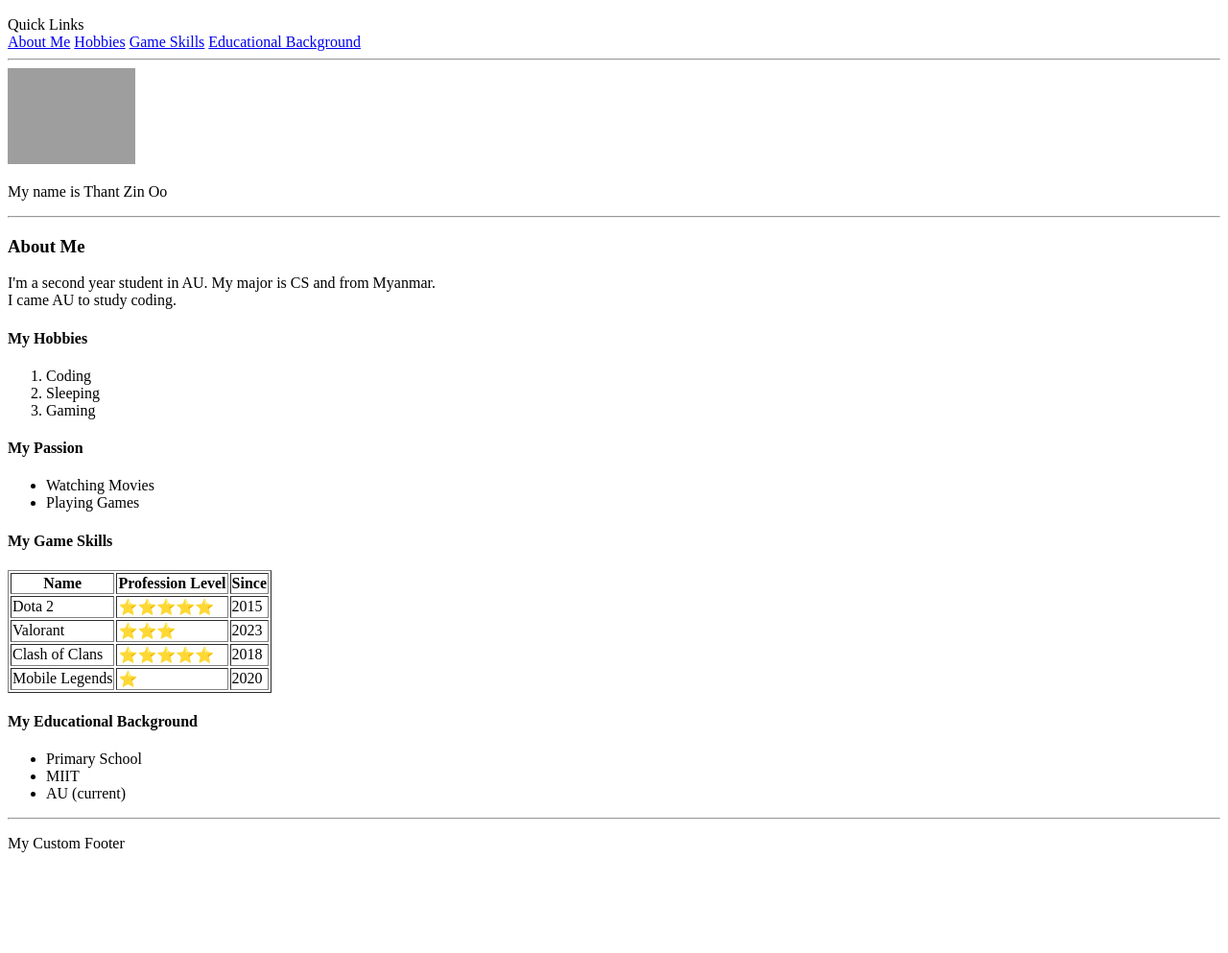
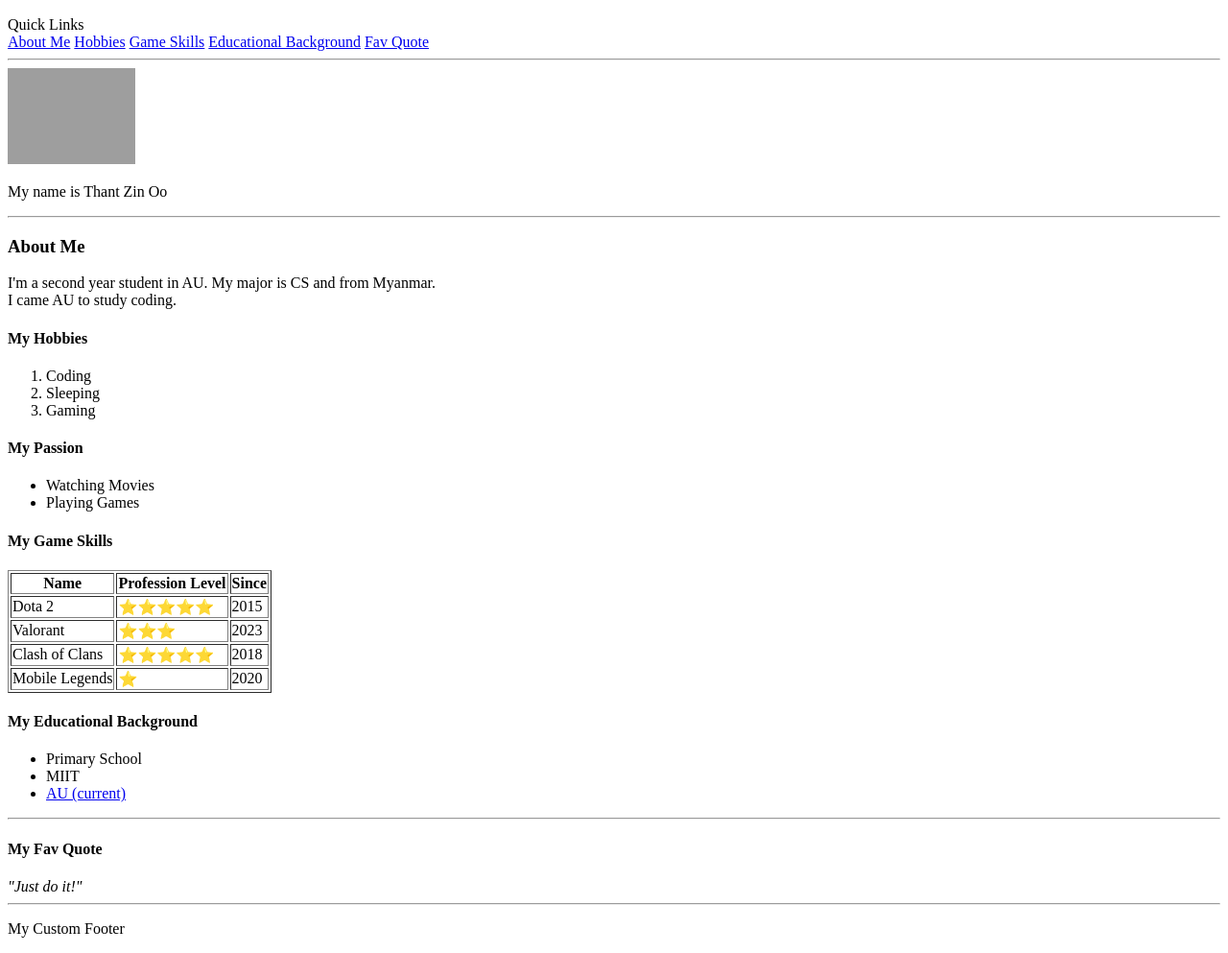
Before and after one commit to thantzinoo-au/basic_html, a plain HTML site: page index.html in a window 1280 px wide. Shown: the part 50-1043 px from the top of the page at 96% size. Before the commit the page ends 954 px from the top, so only its background shows below. Drawn offline with Linux system fonts and the light colour scheme; grey boxes are pictures that could not be loaded.

Commit message:
Third Commit

```diff
--- a/index.html
+++ b/index.html
@@ -11,6 +11,7 @@
             <a href="#my-hobby">Hobbies</a>
             <a href="#game-skills">Game Skills</a>
             <a href="#education-background">Educational Background</a>
+            <a href="#fav-quote">Fav Quote</a>
         </nav>
         <hr />
         <img src="https://api.dicebear.com/9.x/adventurer/svg?seed=Valentina" alt="Thant Zin Oo" title="Thant Zin Oo" height="100"/>
@@ -68,8 +69,13 @@
             <ul>
                 <li>Primary School</li>
                 <li>MIIT</li>
-                <li>AU (current)</li>
+                <li><a href="https://au.edu" target="_blank">AU (current)</a></li>
             </ul>
+        </section>
+        <hr />
+        <section id="fav-quote">
+            <h4>My Fav Quote</h4>
+            <em>"Just do it!"</em>
         </section>
         <hr />
         <footer>
```
